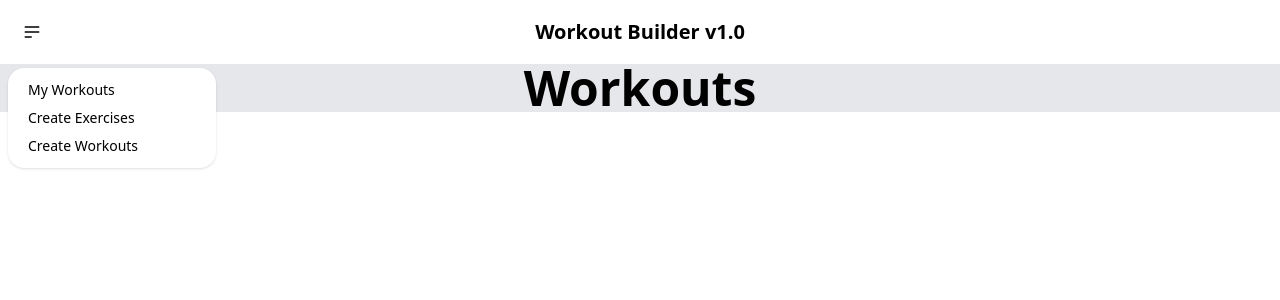
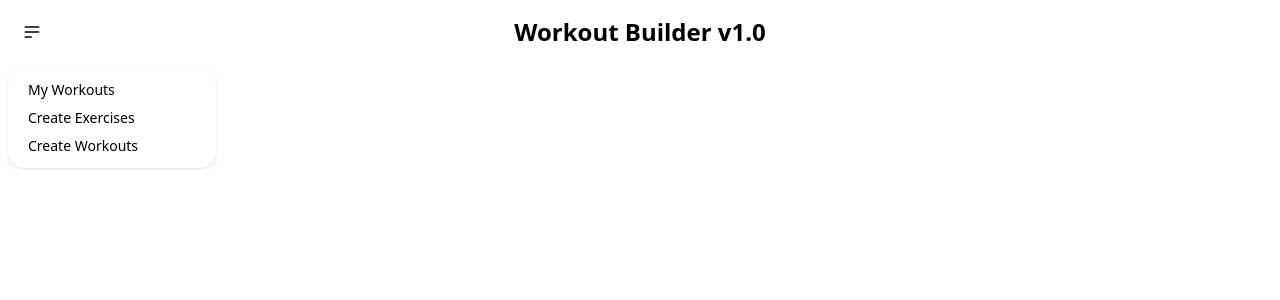
Before and after one commit to mpassava/workout-builder, a Next.js app: page / in a window 1280 px wide. Both pictures are taken after a click on the button 32 px from the left and 32 px from the top of the page. Shown: the top 300 px of the page. Built offline with nearby package versions, Linux system fonts and the light colour scheme.

Commit message:
added layout and static navbar

```diff
--- /dev/null
+++ b/components/layout/layout.tsx
@@ -0,0 +1,11 @@
+import Navbar from "../navbar/navbar";
+import type {ReactNode} from 'react';
+
+export default function Layout({ children }: { children: ReactNode}) {
+  return (
+    <>
+      <Navbar />
+      <main>{children}</main>
+    </>
+  )
+}
--- a/components/navbar/navbar.tsx
+++ b/components/navbar/navbar.tsx
@@ -9,7 +9,7 @@ export default function Navbar() {
             <svg xmlns="http://www.w3.org/2000/svg" className="h-5 w-5" fill="none" viewBox="0 0 24 24" stroke="currentColor"><path strokeLinecap="round" strokeLinejoin="round" strokeWidth="2" d="M4 6h16M4 12h16M4 18h7" /></svg>
           </div>
           <ul tabIndex={0} className="menu menu-sm dropdown-content mt-3 z-[1] p-2 shadow bg-base-100 rounded-box w-52">
-            <li><a>My Workouts</a></li>
+            <li><a><Link href="/workouts">My Workouts</Link></a></li>
             <li><a>Create Exercises</a></li>
             <li><a>Create Workouts</a></li>
           </ul>
@@ -17,7 +17,7 @@ export default function Navbar() {
       </div>
       <div className="navbar-center">
         <Link href="/">
-          <div className="btn btn-ghost text-xl">Workout Builder v1.0</div>
+          <div className="btn btn-ghost text-2xl">Workout Builder v1.0</div>
         </Link>
       </div>
       <div className="navbar-end">
--- a/pages/_app.tsx
+++ b/pages/_app.tsx
@@ -1,6 +1,11 @@
+import Layout from '@/components/layout/layout'
 import '@/styles/globals.css'
 import type { AppProps } from 'next/app'
 
 export default function App({ Component, pageProps }: AppProps) {
-  return <Component {...pageProps} />
+  return (
+    <Layout>
+      <Component {...pageProps} />
+    </Layout>
+  )
 }
--- a/pages/index.tsx
+++ b/pages/index.tsx
@@ -1,7 +1,4 @@
 import Head from 'next/head'
-import Link from 'next/link'
-import Navbar from '@/components/navbar/navbar'
-
 
 export default function Home() {
   return (
@@ -9,10 +6,6 @@ export default function Home() {
       <Head>
         <title>Workout Builder v1.0</title>
       </Head>
-      <Navbar />
-      <div className='font-extrabold text-5xl text-center'>
-        <Link href='/workouts'>Workouts</Link>
-      </div>
     </div>
   )
 }
```
